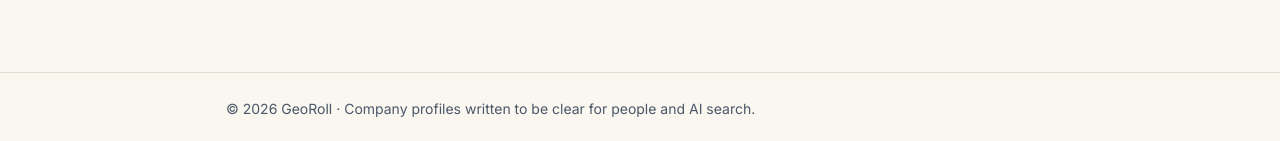
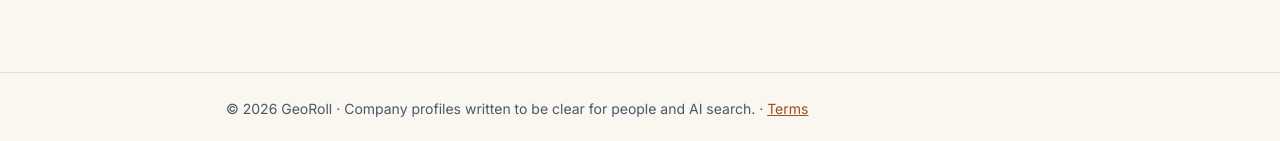
Before and after one commit to GeoRoll/geo-portal, a Jekyll site: the page built from index.html, in a window 1280 px wide. Shown: the part 823-964 px from the top of the page. Built offline with Jekyll 4.4.1, drawn with Linux system fonts in a browser that asks for light colours.

Commit message:
Site: update _layouts/default.html

```diff
--- a/_layouts/default.html
+++ b/_layouts/default.html
@@ -52,6 +52,6 @@ footer{border-top:1px solid var(--line);padding:24px 0;color:var(--muted);font-s
 <main><div class="wrap">
 {{ content }}
 </div></main>
-<footer><div class="wrap">© {{ site.time | date: "%Y" }} GeoRoll · Company profiles written to be clear for people and AI search.</div></footer>
+<footer><div class="wrap">© {{ site.time | date: "%Y" }} GeoRoll · Company profiles written to be clear for people and AI search. · <a href="{{ '/terms/' | relative_url }}">Terms</a></div></footer>
 </body>
 </html>
```
